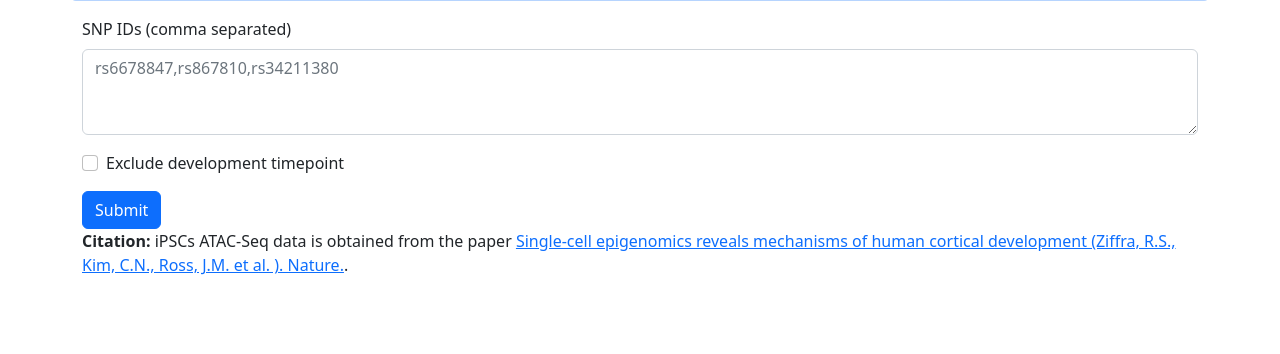
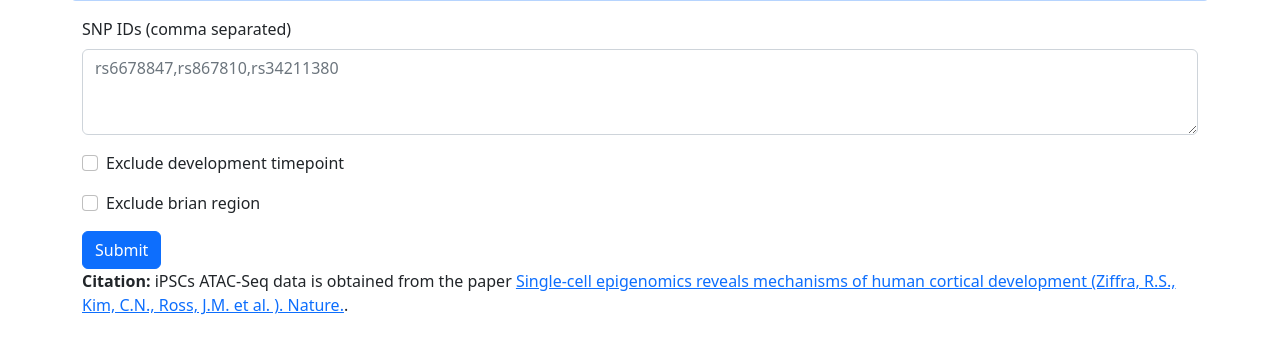
Before and after one commit to OmarLaham/brainSNPeak, a Django app: page /query_snp_ids in a window 1280 px wide. Shown: the part 161-515 px from the top of the page. Run offline with Django 4.2, Linux system fonts and the light colour scheme; parts of the project's set-up code (start-up, migrations or seed data) failed here and were passed over; some libraries are stand-ins or nearby versions.

Commit message:
add 'exclude brain region' feature

```diff
--- a/brainSNPeak/brainsnpeak/templates/pages/query_snp_ids.html
+++ b/brainSNPeak/brainsnpeak/templates/pages/query_snp_ids.html
@@ -18,9 +18,16 @@
 			  </div>
 
 			  <div class="mb-3 form-check">
-					<input class="form-check-input" type="checkbox" value="" id="chkHideDevDetails" name="hide_dev_details">
-					<label class="form-check-label" for="chkHideDevDetails">
+					<input class="form-check-input" type="checkbox" value="" id="chkExclueDevDetails" name="exclude_dev_details">
+					<label class="form-check-label" for="chkExclueDevDetails">
 						Exclude development timepoint
+					</label>
+				</div>
+
+			  <div class="mb-3 form-check">
+					<input class="form-check-input" type="checkbox" value="" id="chkExcludeRegionDetails" name="exclude_brain_region">
+					<label class="form-check-label" for="chkExcludeRegionDetails">
+						Exclude brian region
 					</label>
 				</div>
 
```
Also changed, not shown: brainSNPeak/config/views.py (+22 -13 lines).
